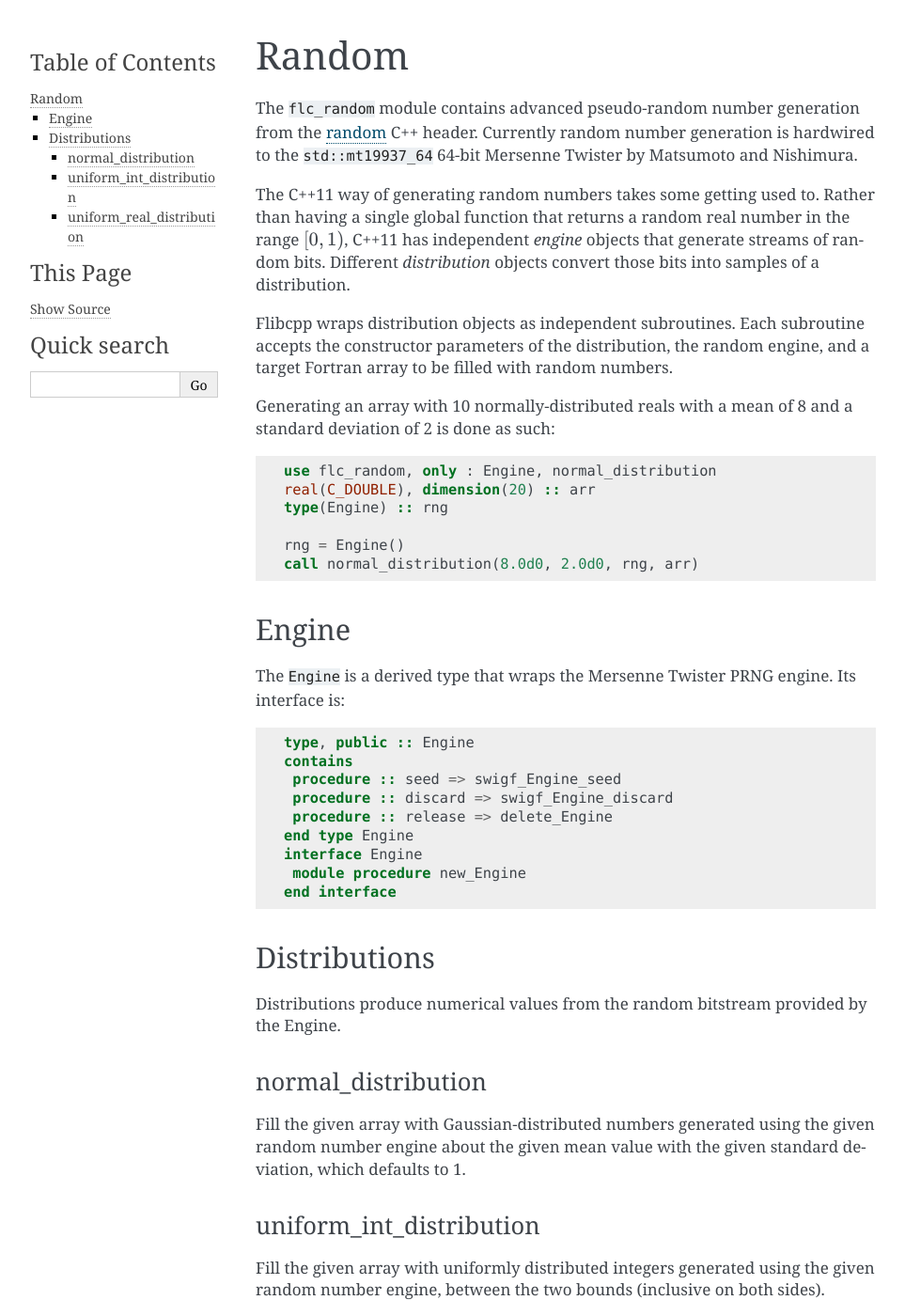
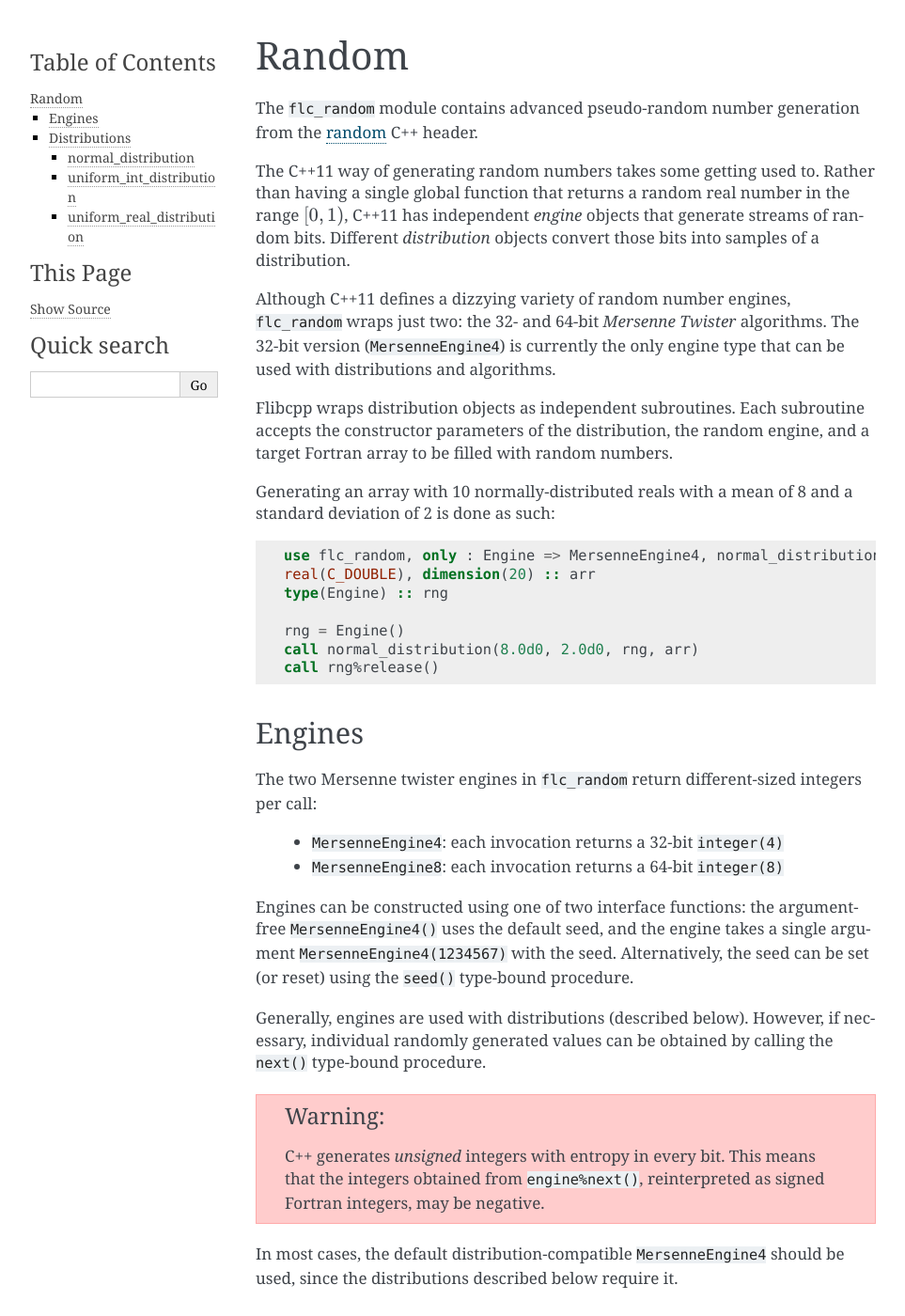
Before and after one commit to swig-fortran/flibcpp, a Sphinx documentation site: the page built from doc/modules/random.rst, in a window 1280 px wide and 1400 px high. Shown: the whole window at 94% size, without its empty margins (148-1111 px from the left). Built offline with Sphinx 7.4.7, drawn with Linux system fonts in a browser that asks for light colours; some of the changed text lies outside the part shown.

Commit message:
Update documentation

```diff
--- a/doc/modules/algorithm.rst
+++ b/doc/modules/algorithm.rst
@@ -206,12 +206,12 @@ shuffle
 -------
 
 The "shuffle" subroutine depends on the :ref:`modules_random` module so that it
-can use the supported random number generator to randomly reorder an array.
+can use the default random number generator to randomly reorder an array.
 
 Example::
 
   use flc_algorithm, only : shuffle
-  use flc_random, only : Engine
+  use flc_random, only : Engine => MersenneEngine4
   implicit none
   integer :: i
   integer, dimension(8) :: iarr = (/ ((i), i = -4, 3) /)
--- a/doc/modules/random.rst
+++ b/doc/modules/random.rst
@@ -9,15 +9,18 @@ Random
 ******
 
 The ``flc_random`` module contains advanced pseudo-random number generation
-from the `<random>`_ C++ header. Currently
-random number generation is hardwired to the ``std::mt19937_64`` 64-bit
-Mersenne Twister by Matsumoto and Nishimura.
+from the `<random>`_ C++ header.
 
 The C++11 way of generating random numbers takes some getting used to. Rather
 than having a single global function that returns a random real number in the
 range :math:`[0,1)`, C++11 has independent *engine* objects that generate
 streams of random bits. Different *distribution* objects convert those bits
 into samples of a distribution.
+
+Although C++11 defines a dizzying variety of random number engines,
+``flc_random`` wraps just two: the 32- and 64-bit `Mersenne Twister`
+algorithms. The 32-bit version (``MersenneEngine4``) is currently the only
+engine type that can be used with distributions and algorithms.
 
 Flibcpp wraps distribution objects as independent subroutines. Each subroutine
 accepts the constructor parameters of the distribution, the random engine, and
@@ -26,36 +29,47 @@ a target Fortran array to be filled with random numbers.
 Generating an array with 10 normally-distributed reals with a mean of 8 and a
 standard deviation of 2 is done as such::
 
-    use flc_random, only : Engine, normal_distribution
+    use flc_random, only : Engine => MersenneEngine4, normal_distribution
     real(C_DOUBLE), dimension(20) :: arr
     type(Engine) :: rng
 
     rng = Engine()
     call normal_distribution(8.0d0, 2.0d0, rng, arr)
+    call rng%release()
 
 .. _<random> : https://en.cppreference.com/w/cpp/numeric/random
+.. _Mersenne Twister : https://en.wikipedia.org/wiki/Mersenne_Twister
 
-Engine
-======
+Engines
+=======
 
-The ``Engine`` is a derived type that wraps the Mersenne Twister PRNG engine.
-Its interface is::
+The two Mersenne twister engines in ``flc_random`` return different-sized
+integers per call:
 
-    type, public :: Engine
-    contains
-     procedure :: seed => swigf_Engine_seed
-     procedure :: discard => swigf_Engine_discard
-     procedure :: release => delete_Engine
-    end type Engine
-    interface Engine
-     module procedure new_Engine
-    end interface
+ - ``MersenneEngine4``: each invocation returns a 32-bit ``integer(4)``
+ - ``MersenneEngine8``: each invocation returns a 64-bit ``integer(8)``
+
+Engines can be constructed using one of two interface functions: the
+argument-free ``MersenneEngine4()`` uses the default seed, and the engine takes
+a single argument ``MersenneEngine4(1234567)`` with the seed. Alternatively,
+the seed can be set (or reset) using the ``seed()`` type-bound procedure.
+
+Generally, engines are used with distributions (described below). However, if
+necessary, individual randomly generated values can be obtained by calling
+the ``next()`` type-bound procedure.
+
+.. warning:: C++ generates *unsigned* integers with entropy in every bit. This
+   means that the integers obtained from ``engine%next()``, reinterpreted as
+   signed Fortran integers, may be negative.
+
+In most cases, the default distribution-compatible ``MersenneEngine4`` should
+be used, since the distributions described below require it.
 
 Distributions
 =============
 
 Distributions produce numerical values from the random bitstream provided by
-the Engine.
+an RNG engine.
 
 normal_distribution
 -------------------
```
